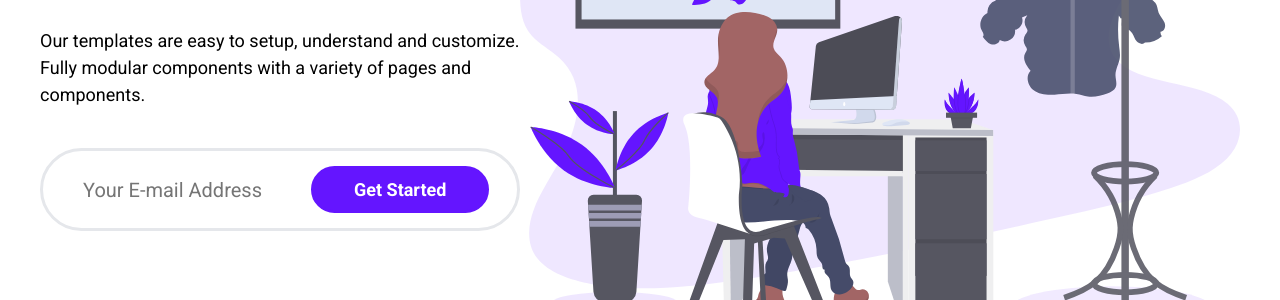
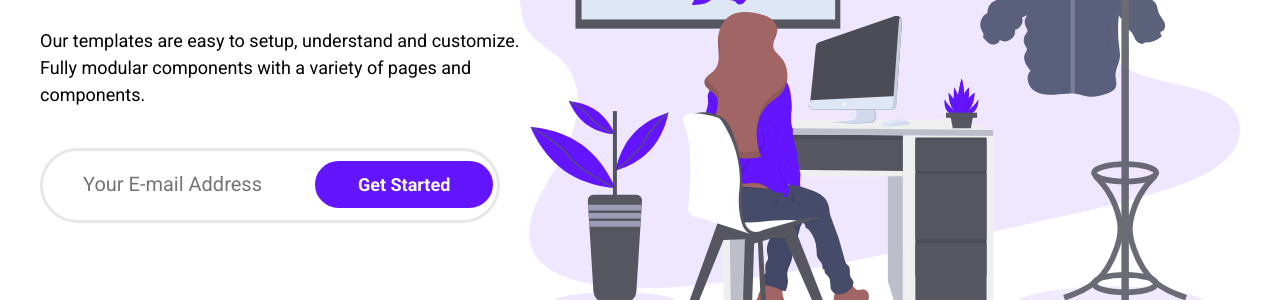
Before and after one commit to BlackRexYT/FrontEnd-W2-FP, a plain HTML site: page index.html in a window 1280 px wide. Shown: the part 370-670 px from the top of the page. Drawn offline with Linux system fonts and the light colour scheme.

Commit message:
commit #6

```diff
--- a/index.html
+++ b/index.html
@@ -48,8 +48,12 @@
                 </div>
                 <div class="main1__sect1--form">
                     <div class="main1__sect1--form-wrapper">
-                        <input type="text" placeholder="Your E-mail Address" class="main1__sect1--form-input">
-                        <button class="main1__sect1--button-primary">Get Started</button>
+                        <form action="">
+                            <input type="email" placeholder="Your E-mail Address" class="main1__sect1--form-input">
+                            <a href="#">
+                                <button class="main1__sect1--button-primary">Get Started</button>
+                            </a>
+                        </form>
                     </div>
                 </div>
                 <div class="main1__sect1--tc">
--- a/style.css
+++ b/style.css
@@ -115,11 +115,17 @@ nav{
     border-radius: 9999px;
     padding:0;
     margin:0;
+    width:460px;
+    height:75px;
+    transition: all 300ms ease;
+}
+.main1__sect1--form:hover{
+    border: solid #b7b9bd;
 }
 .main1__sect1--button-primary{
-    margin-top:15px;
+    margin-top:10px;
     padding: 10px 40px;
-    margin-bottom:15px;
+    margin-bottom:10px;
     background-color: rgba(100,21,255);
     border: solid rgba(100,21,255);
     color:white;
```
